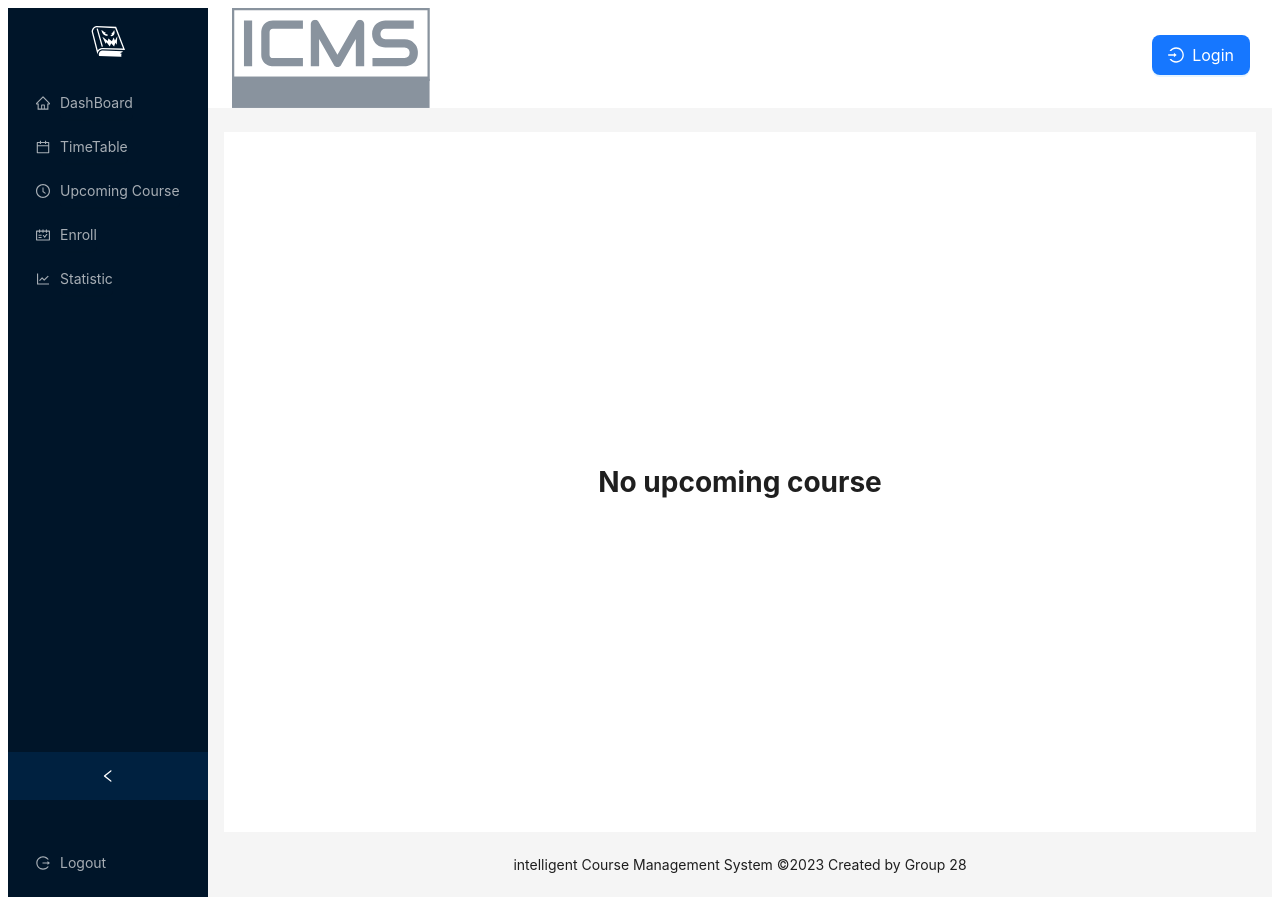
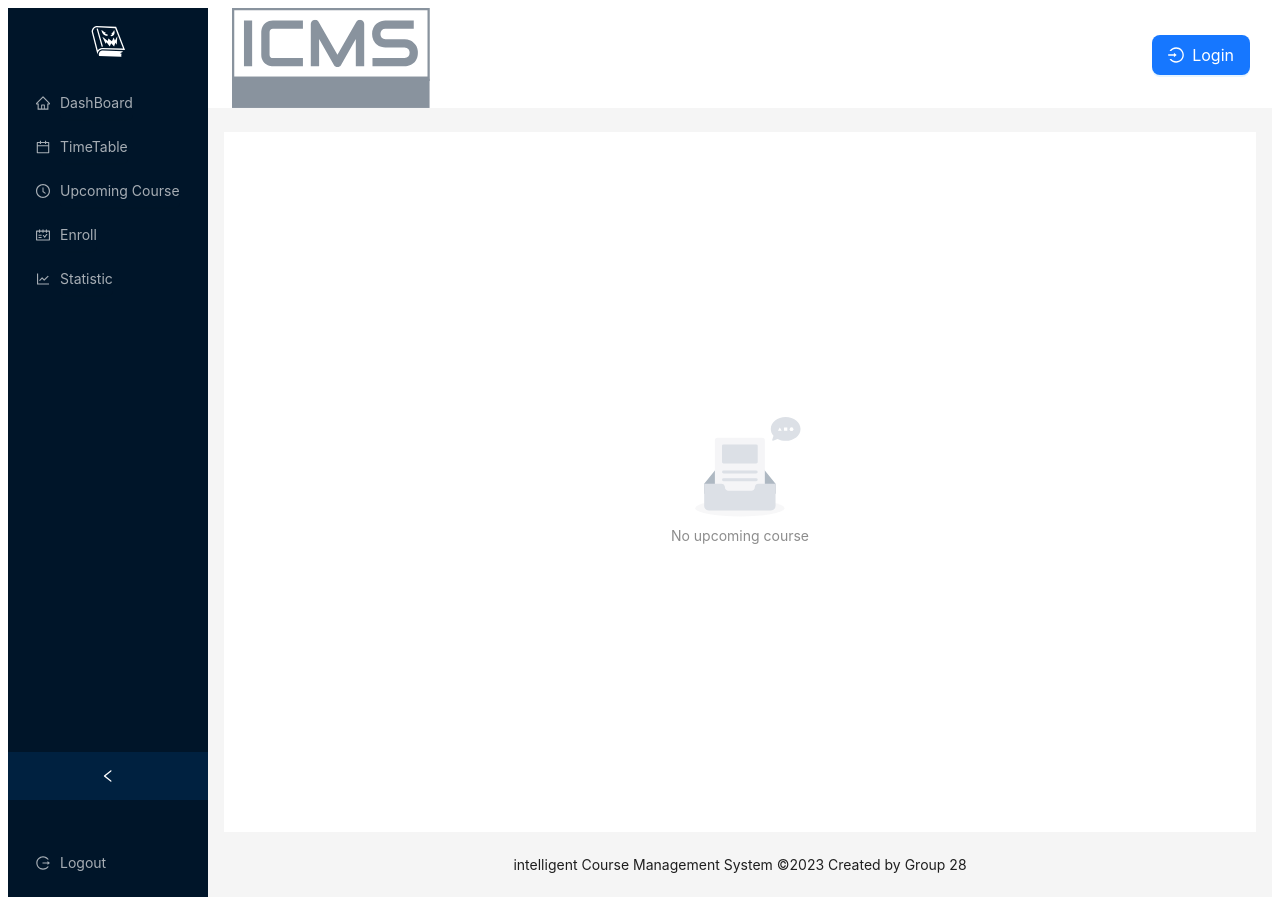
Before and after one commit to Fung1117/ClassHub, a React (Vite) app in the folder frontend/: page /upcoming-course in a window 1280 px wide. Built offline with nearby package versions, Linux system fonts and the light colour scheme; no server answers; sample sign-in values are in the browser's storage.

Commit message:
updated the design

```diff
--- a/frontend/src/pages/OneHrCourse.jsx
+++ b/frontend/src/pages/OneHrCourse.jsx
@@ -1,6 +1,6 @@
 import React, { useState, useEffect, useContext } from 'react';
+import { Button, Empty } from 'antd';
 import axios from 'axios';
-
 import CourseInfoItem from '../components/CourseInfoItem';
 import { UserContext } from '../App';
 
@@ -71,9 +71,13 @@ const OneHrCourse = () => {
             />
         }
         {!oneHrCourseExist &&
-            <div style={{display: 'flex', justifyContent: 'center', alignItems: 'center', height: '100vh'}}>
-                <h1>No upcoming course</h1>
-            </div>
+            <Empty
+            description={
+                <span>
+                    No upcoming course
+                </span>
+              }>
+            </Empty>
         }
         </>
     );
```
